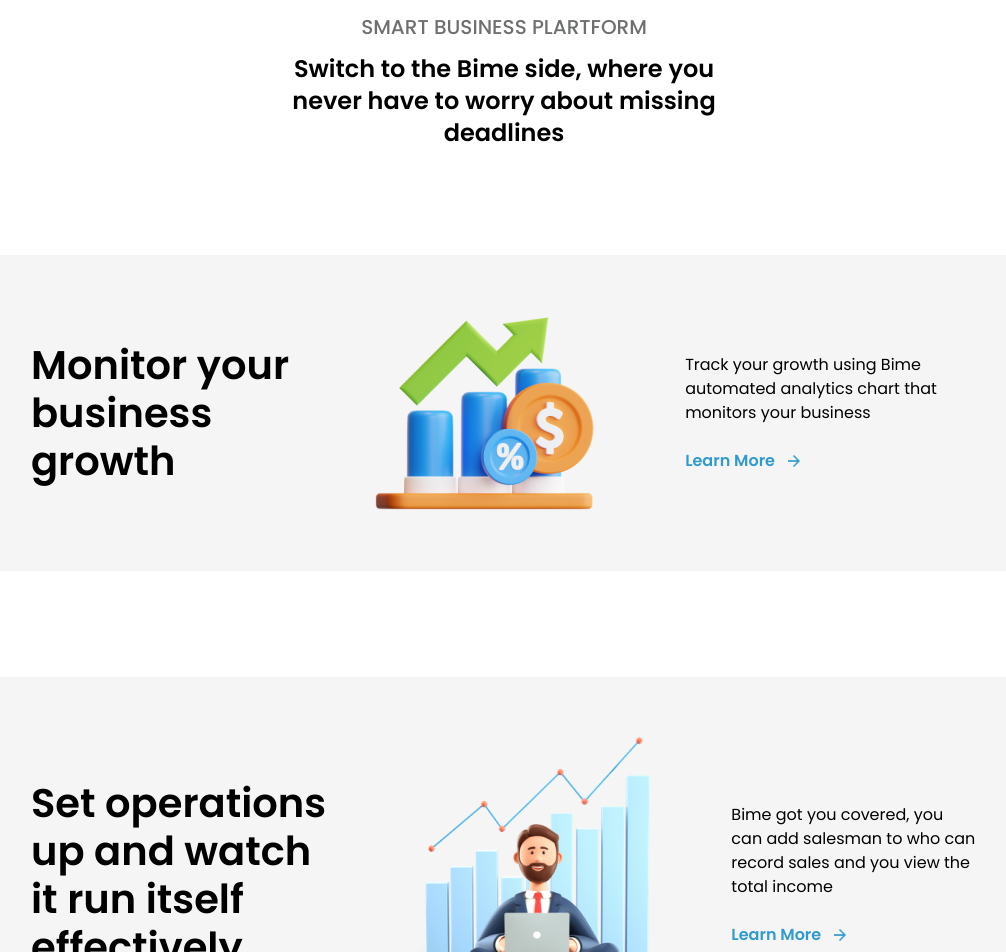
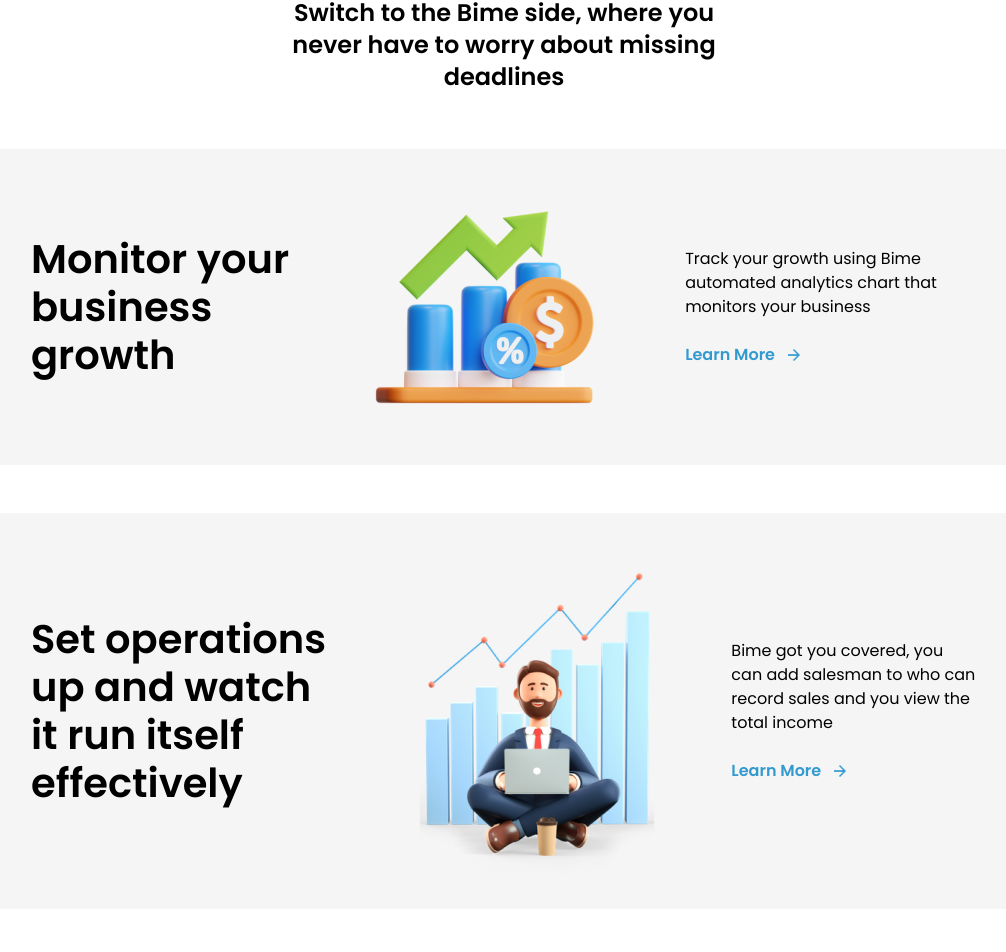
Before and after one commit to Omo-Akeye/Revamp, a Next.js app: page / in a window 1280 px wide. Shown: the part 2283-3235 px from the top of the page, without its empty margins (136-1142 px from the left). Built offline with nearby package versions, Linux system fonts and the light colour scheme.

Commit message:
add Readme

```diff
--- a/src/app/home/ui/Growth.tsx
+++ b/src/app/home/ui/Growth.tsx
@@ -21,11 +21,11 @@
   ];
 
   return (
-    <main className="w-[85%] mx-auto max-lg:flex max-lg:flex-col max-lg:items-center max-w-[1228px]">
+    <main className="w-[85%] mx-auto flex-col flex items-center max-w-[1228px] md:gap-y-12 gap-y-8">
       {sections.map((section, index) => (
         <div
           key={index}
-          className="bg-[#F5F5F5] flex max-lg:flex-col md:px-[71px] items-center rounded-[20px] w-full md:mt-[106px] mt-6 justify-between py-9 px-[27px] max-lg:max-w-[600px] max-[1227px]"
+          className="bg-[#F5F5F5] flex max-lg:flex-col md:px-[71px] items-center rounded-[20px] w-full justify-between py-9 px-[27px] max-lg:max-w-[600px] max-[1227px]"
         >
           <h1 className="md:text-[40px] text-2xl font-semibold lg:leading-[48px]">
             {section.title}
--- a/src/app/home/ui/Why.tsx
+++ b/src/app/home/ui/Why.tsx
@@ -36,7 +36,7 @@
 
         </div>
 
-        <div className='md:w-[35%] w-[60%] mx-auto text-center md:mt-28 mt-14'>
+        <div className='md:w-[35%] w-[60%] mx-auto text-center md:my-14 my-8'>
 
          <p className='text-[#0E0F0F99] text-opacity-60 uppercase max-md:text-xs text-xl mb-3 font-medium'>Smart Business Plartform </p>
           <p className='md:text-2xl font-semibold text-sm max-md:mt-[6px]'>Switch to the Bime side, where you never have to worry about missing deadlines</p>
--- a/src/app/login/page.tsx
+++ b/src/app/login/page.tsx
@@ -15,18 +15,17 @@
   };
   return (
     <div className="max-w-[1440px] mx-auto">
-        <nav  className="flex justify-between md:mt-[52px] mt-9 w-[90%] mx-auto items-center" >
+       <nav  className="flex justify-between md:mt-[52px] mt-9 w-[90%] mx-auto items-center" >
       <Link href="/" className="text-2xl font-extrabold text-bime-blue w-[231px]">
         Bime
       </Link>
-        <div className="flex items-center gap-x-6 max-lg:hidden">
+        <div className="flex items-center gap-x-6 max-md:hidden">
             <p className="text-xs">Don’t have an account?</p>
             <Link href='/signup' className='border-[0.4px] border-bime-blue py-[10px] px-6 rounded-[10px] text-bime-blue'>
                 Create account
             </Link>
-
         </div>
-        <div className='lg:hidden cursor-pointer'  onClick={toggleMobileMenu}>
+        <div className='md:hidden cursor-pointer'  onClick={toggleMobileMenu}>
           <img src='/images/Hamburger Menu.svg' alt="hamburger menu" />
         </div>
 
```
Also changed, not shown: 1 other file (tests, documents, lock files or other folders).
